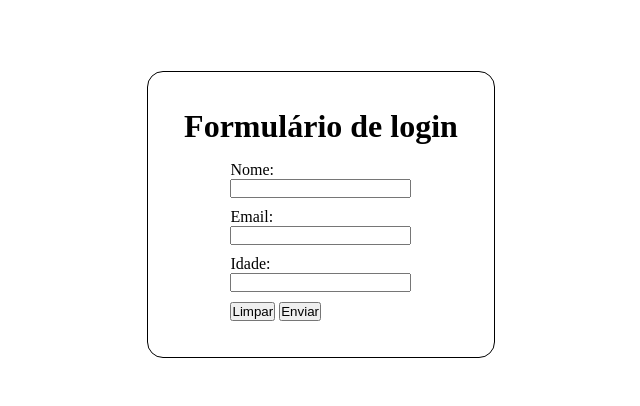
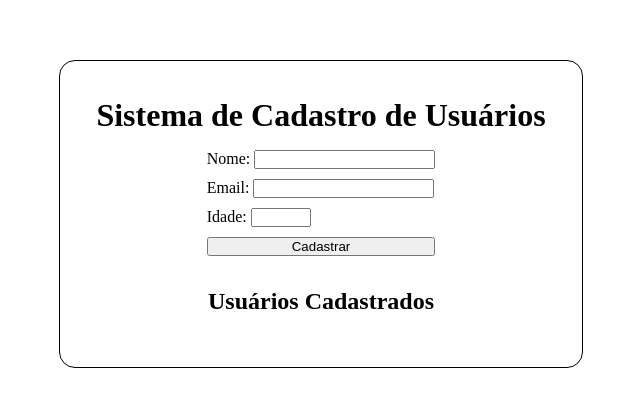
Before and after one commit to tal1tagama/GSC, a website: page public/index.html in a window 1280 px wide. Shown: the part 186-592 px from the top of the page, without its empty margins (319-959 px from the left). Drawn offline with Linux system fonts and the light colour scheme.

Commit message:
ajustes no forms de cadastro

```diff
--- a/public/index.html
+++ b/public/index.html
@@ -5,28 +5,35 @@
 <head>
     <meta charset="UTF-8">
     <meta name="viewport" content="width=device-width, initial-scale=1.0">
-    <title>Cadastro</title>
+    <title>Cadastro de usuarios</title>
 </head>
 
 <body>
     <div id="container">
-        <h1>Formulário de login</h1>
+        <h1>Sistema de Cadastro de Usuários</h1>
 
-        <form class="form" action="/enviar" method="POST">
-            <label for="nome">Nome:</label>
-            <input type="text" id="nome" name="nome" required>
+        <form id="usuarioForm" class="form">
+            <div>
+                <label for="nome">Nome:</label>
+                <input type="text" id="nome" name="nome" required>
+            </div>
 
-            <label for="email">Email:</label>
-            <input type="email" id="email" name="email" required>
+            <div>
+                <label for="email">Email:</label>
+                <input type="email" id="email" name="email" required>
+            </div>
 
-            <label for="idade">Idade:</label>
-            <input type="number" id="idade" name="idade" required>
+            <div>
+                <label for="idade">Idade:</label>
+                <input type="number" id="idade" name="idade" required min="0" max="150">
+            </div>
 
-            <div class="buttons">
-                <button id="button-reset" type="reset">Limpar</button>
-                <button id="button-submit" type="submit">Enviar</button>
-            </div>
+            <button type="submit">Cadastrar</button>
         </form>
+
+        <div id="mensagem"></div>
+        <h2>Usuários Cadastrados</h2>
+        <ul id="listaUsuarios"></ul>
     </div>
 </body>
 
```
